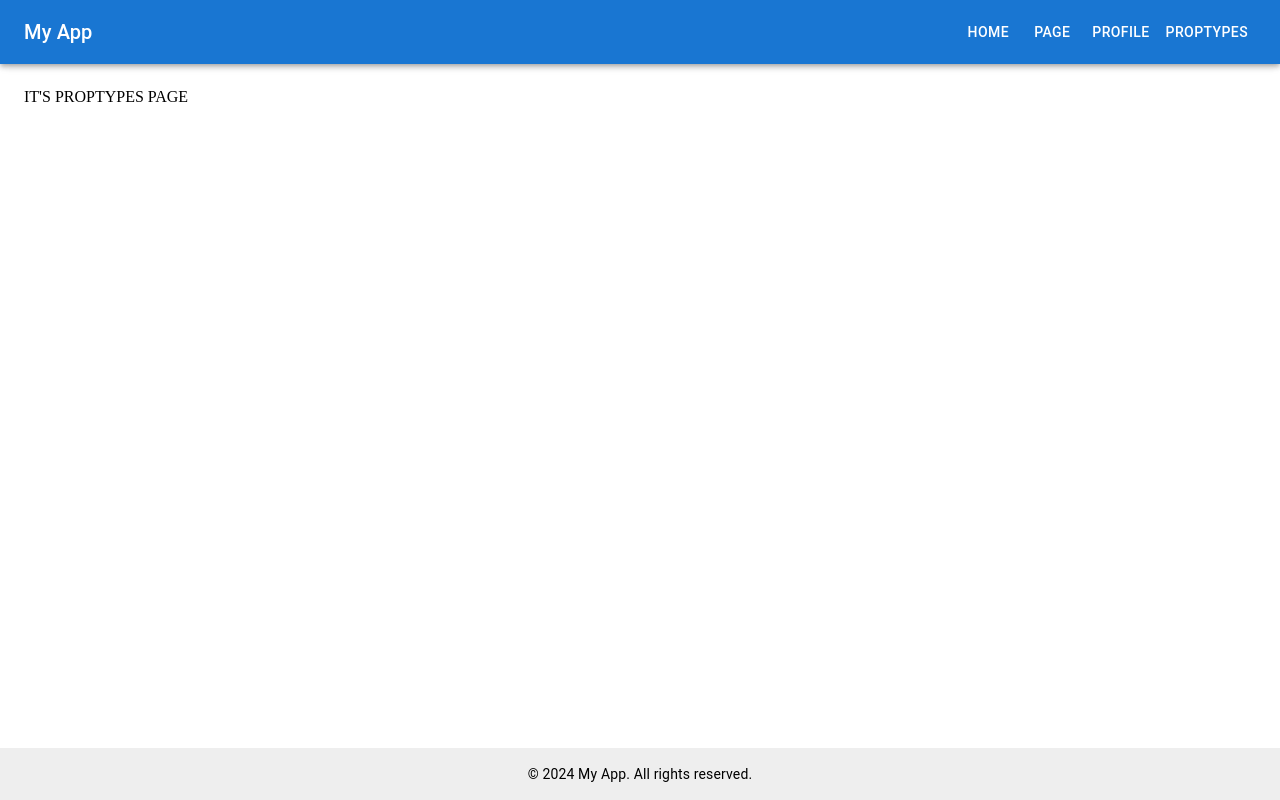
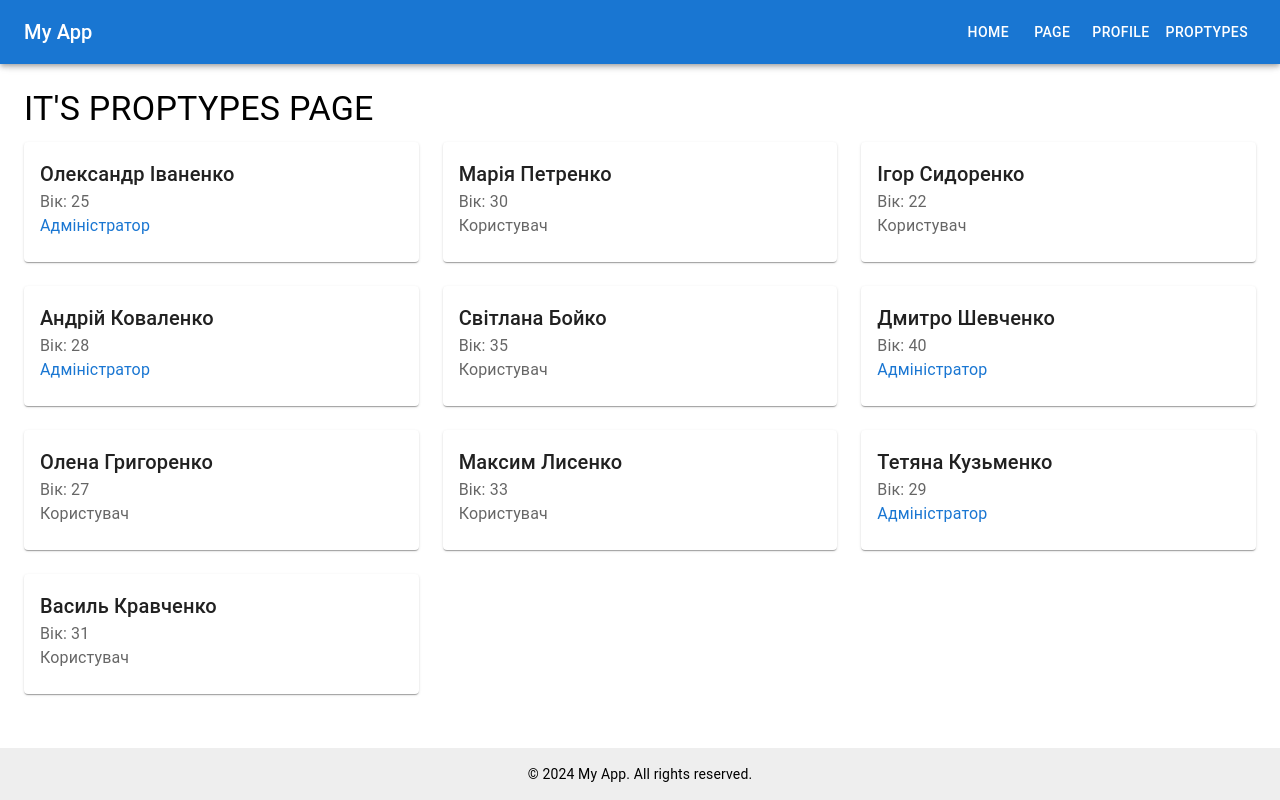
Before and after one commit to SurkovKostiantyn/my-app, a React (Vite) app: page /proptypes in a window 1280 px wide. Built offline with nearby package versions, Linux system fonts and the light colour scheme.

Commit message:
+ Proptypes.jsx + UserProfile.jsx

```diff
--- a/package.json
+++ b/package.json
@@ -19,6 +19,7 @@
     "@mui/material": "^6.4.6",
     "firebase": "^11.4.0",
     "normalize.css": "^8.0.1",
+    "prop-types": "^15.8.1",
     "react": "^19.0.0",
     "react-dom": "^19.0.0"
   },
--- a/src/pages/Proptypes.jsx
+++ b/src/pages/Proptypes.jsx
@@ -1,10 +1,42 @@
+import React from "react";
+import { Card, CardContent, Typography, Grid } from "@mui/material";
+
+const users = [
+    { name: "Олександр Іваненко", age: 25, isAdmin: true },
+    { name: "Марія Петренко", age: 30, isAdmin: false },
+    { name: "Ігор Сидоренко", age: 22, isAdmin: false },
+    { name: "Андрій Коваленко", age: 28, isAdmin: true },
+    { name: "Світлана Бойко", age: 35, isAdmin: false },
+    { name: "Дмитро Шевченко", age: 40, isAdmin: true },
+    { name: "Олена Григоренко", age: 27, isAdmin: false },
+    { name: "Максим Лисенко", age: 33, isAdmin: false },
+    { name: "Тетяна Кузьменко", age: 29, isAdmin: true },
+    { name: "Василь Кравченко", age: 31, isAdmin: false }
+];
+
 const Proptypes = () => {
-    return(
+    return (
         <div>
-            IT'S PROPTYPES PAGE
+            <Typography variant="h4" gutterBottom>
+                IT'S PROPTYPES PAGE
+            </Typography>
+            <Grid container spacing={3}>
+                {users.map((user, index) => (
+                    <Grid item xs={12} sm={6} md={4} key={index}>
+                        <Card>
+                            <CardContent>
+                                <Typography variant="h6">{user.name}</Typography>
+                                <Typography color="textSecondary">Вік: {user.age}</Typography>
+                                <Typography color={user.isAdmin ? "primary" : "textSecondary"}>
+                                    {user.isAdmin ? "Адміністратор" : "Користувач"}
+                                </Typography>
+                            </CardContent>
+                        </Card>
+                    </Grid>
+                ))}
+            </Grid>
         </div>
-    )
-}
+    );
+};
 
-
-export default Proptypes
+export default Proptypes;
```
Also changed, not shown: src/components/UserProfile.jsx (added, +29 -0 lines), 1 other file (tests, documents, lock files or other folders).
